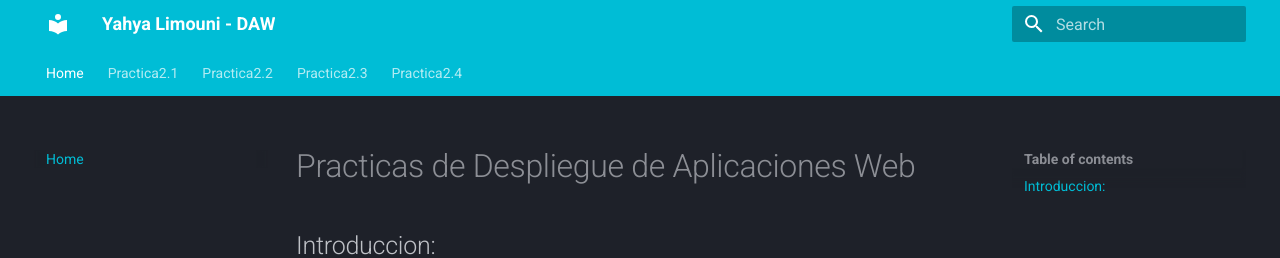
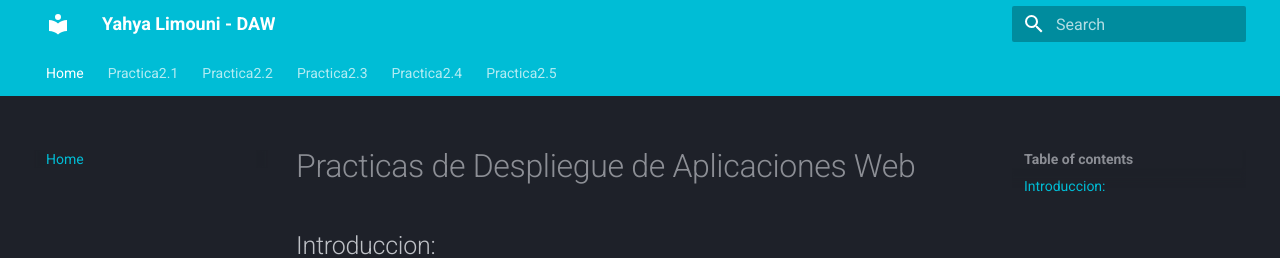
Before and after one commit to Yahyalimouni/Yahyalimouni.github.io, an MkDocs documentation site: the page built from docs/index.md, in a window 1280 px wide. Shown: the top 258 px of the page. Built offline with MkDocs 1.6.1 and Material for MkDocs 9.7.7, drawn with Linux system fonts in a browser that asks for light colours.

Commit message:
Adding practica2.5 in the home navbar

```diff
--- a/mkdocs.yml
+++ b/mkdocs.yml
@@ -5,6 +5,7 @@ nav:
   - Practica2.2: https://yahyalimouni.github.io/practica2.2/
   - Practica2.3: https://yahyalimouni.github.io/practica2.3/
   - Practica2.4: https://yahyalimouni.github.io/practica2.4/
+  - Practica2.5: https://yahyalimouni.github.io/practica2.5/
 
 theme:
   name: material  # Use Material theme for MkDocs
```
